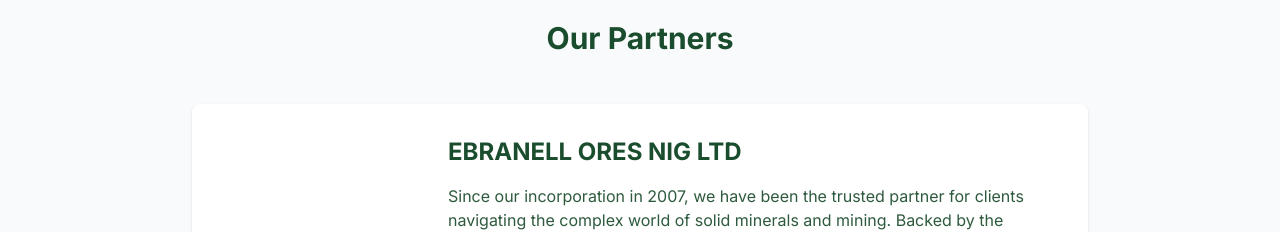
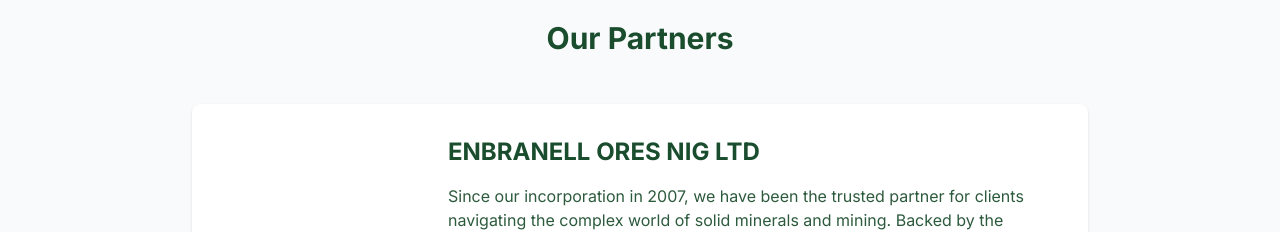
Before and after one commit to AntipasBen23/MARINE, a Next.js app: page /about in a window 1280 px wide. Shown: the part 1640-1872 px from the top of the page. Built offline with nearby package versions, Linux system fonts and the light colour scheme.

Commit message:
adjusted partner name

```diff
--- a/src/app/about/page.tsx
+++ b/src/app/about/page.tsx
@@ -121,7 +121,7 @@
               {/* Partner Info */}
               <div className="flex-1">
                 <h3 className="text-2xl font-bold mb-4" style={{ color: '#1a4d2e' }}>
-                  EBRANELL ORES NIG LTD
+                  ENBRANELL ORES NIG LTD
                 </h3>
                 <p className="mb-4" style={{ color: '#2d5a3d' }}>
                   Since our incorporation in 2007, we have been the trusted partner for clients navigating the complex world of solid minerals and mining. Backed by the expertise of three generations, we combine deep technical knowledge with strategic insight to deliver solutions that drive results.
```
